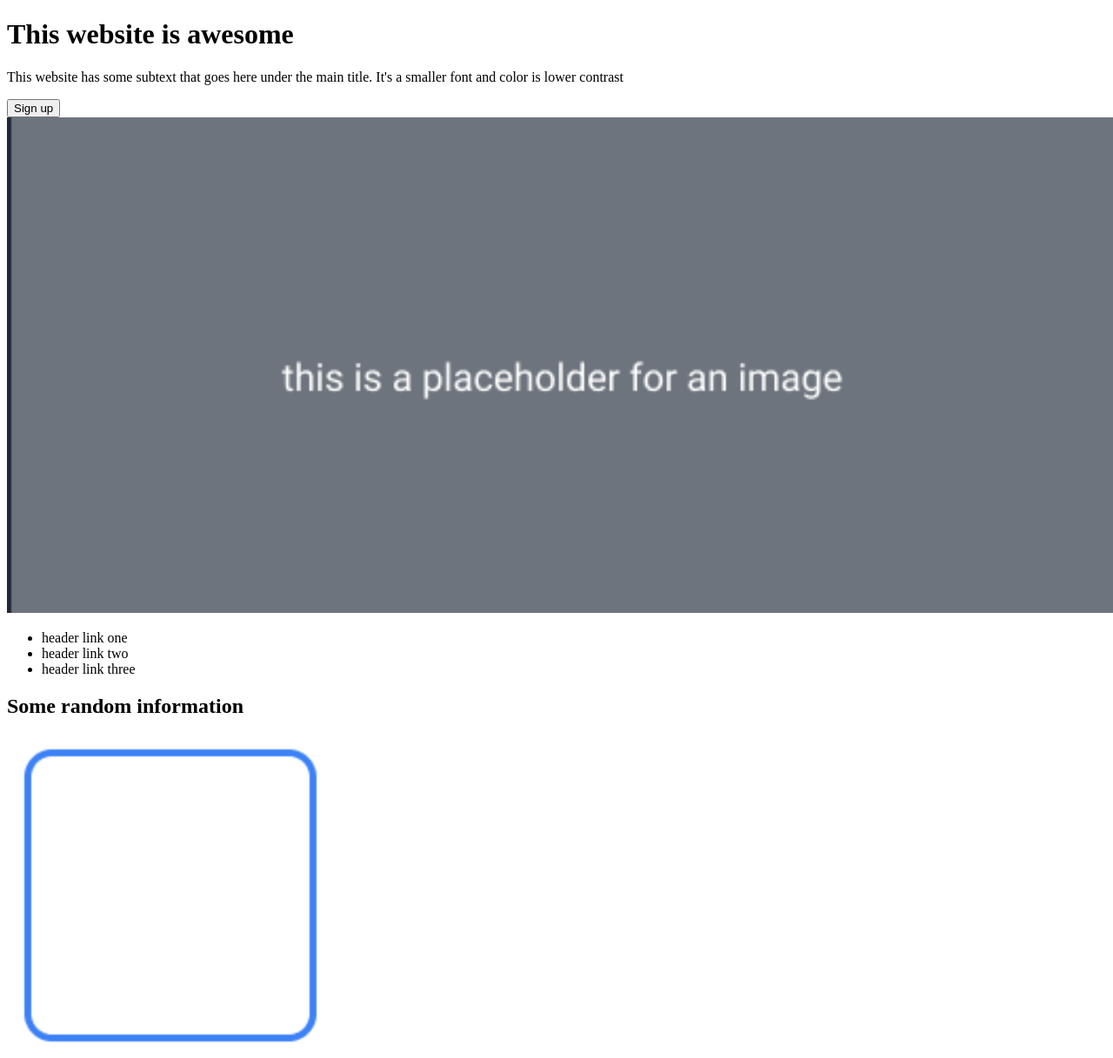
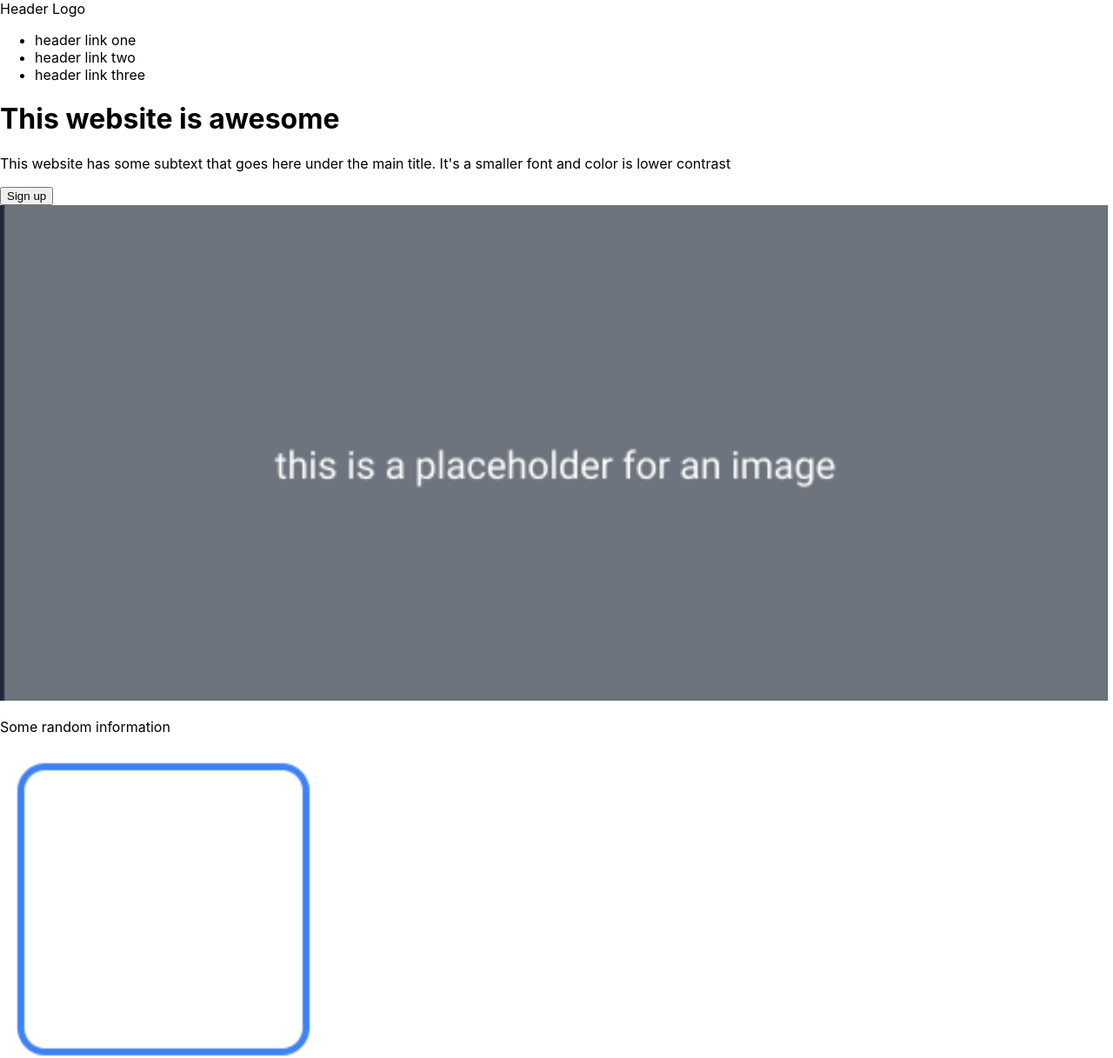
Before and after one commit to jiahjiah/LandingPageTemplate, a plain HTML site: page index.html in a window 1280 px wide. Shown: the top 1217 px of the page at 87% size. Drawn offline with Linux system fonts and the light colour scheme.

Commit message:
Added fonts and mov ed nav bar inside the hero div

```diff
--- a/index.html
+++ b/index.html
@@ -8,6 +8,15 @@
 </head>
 <body>
     <div class="hero">
+        <div class="nav">
+            <div class="logo">Header Logo</div>
+            <ul class="header-links">
+                <li>header link one</li>
+                <li>header link two</li>
+                <li>header link three</li>
+            </ul>
+        </div>
+
         <div class="banner">
             <div class="text">
                 <h1>This website is awesome</h1>
@@ -20,17 +29,8 @@
         </div>
     </div>
 
-    <div class="nav">
-        <div class="logo"></div>
-        <ul class="header-links">
-            <li>header link one</li>
-            <li>header link two</li>
-            <li>header link three</li>
-        </ul>
-    </div>
-
     <div class="info">
-        <h2>Some random information</h2>
+        <p class="info header">Some random information</p>
         <div class="card">
             <img src="images/picture-icon.png" alt="placeholder icon image">
             <p>this is some subtext under an illustration or image</p>
@@ -69,11 +69,7 @@
     </div>
 
     <div class="footer">
-        <p class="footer-text">Copyright © din Project 2021</p>
+        <p class="footer-text">Copyright © Odin Project 2021</p>
     </div>
-
-
-
-
 </body>
 </html>
--- a/style.css
+++ b/style.css
@@ -0,0 +1,7 @@
+body {
+    font-family: -apple-system, BlinkMacSystemFont, 'Segoe UI', Roboto, Oxygen, Ubuntu, Cantarell, 'Open Sans', 'Helvetica Neue', sans-serif;
+    margin: 0;
+    min-height: 100vh;
+    display: flex;
+    flex-direction: column;
+}
```
